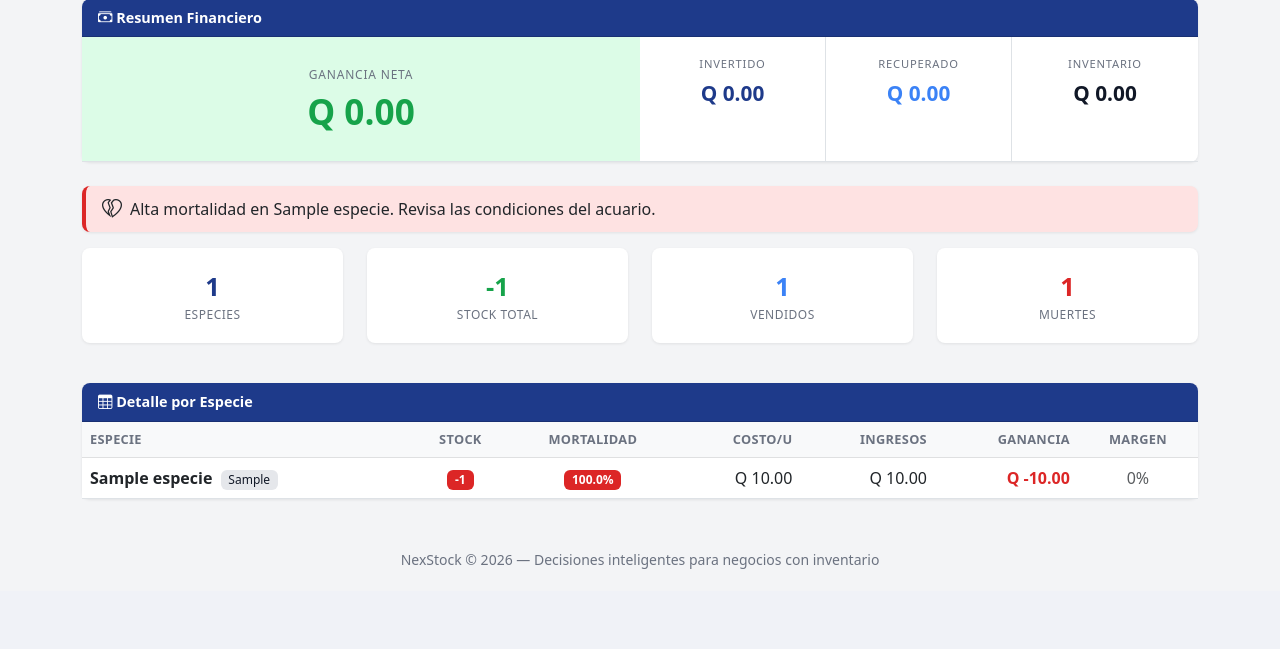
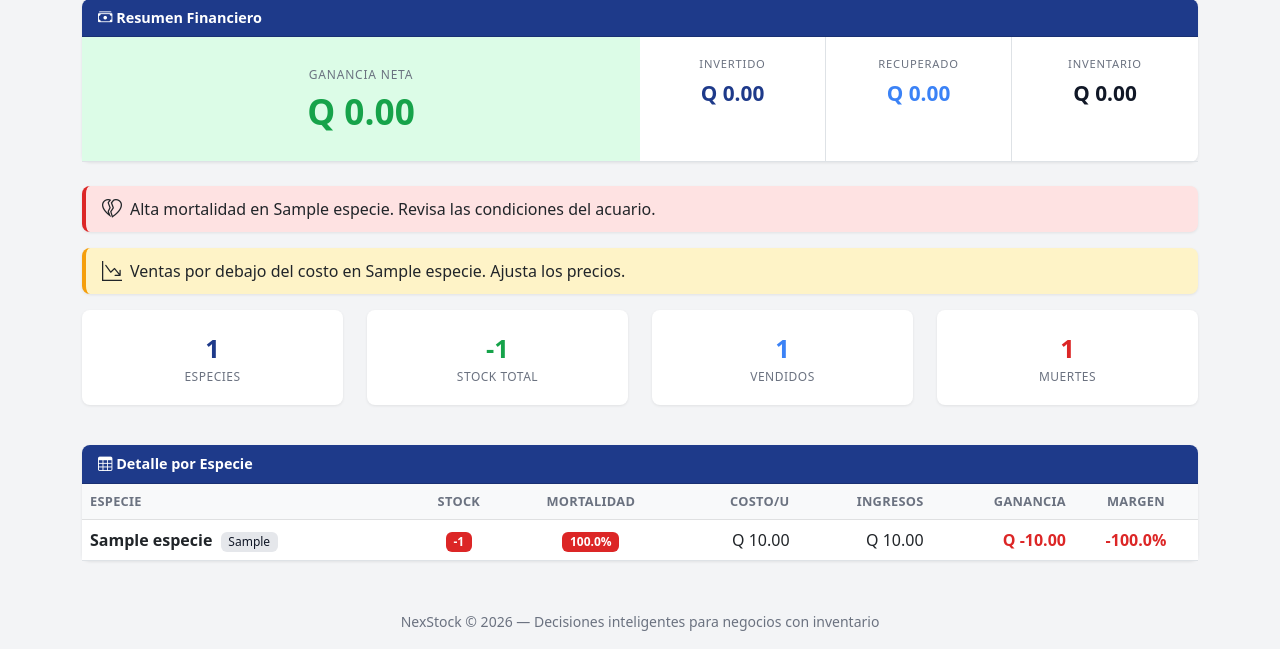
Before and after one commit to byronmiza-cgn/Nexstock, a Flask app: page / in a window 1280 px wide. Shown: the part 209-858 px from the top of the page. Before the commit the page ends 778 px from the top, so only its background shows below. Run offline with Flask 3, Linux system fonts and the light colour scheme; the visitor is signed in with stand-in values (Sample User, id 1); tables that the repository leaves empty hold one stand-in row (values such as "Sample post").

Commit message:
fix: margen now includes death costs, top3 colors match real profit sign

```diff
--- a/app.py
+++ b/app.py
@@ -159,7 +159,9 @@
     ganancia_real = ingreso_ventas - costo_de_vendidos - costo_de_muertos
 
     if total_vendido > 0 and costo_de_vendidos > 0:
-        margen = ((ingreso_ventas - costo_de_vendidos) / costo_de_vendidos) * 100
+        # Margen real: incluye el costo de las muertes para reflejar la rentabilidad total
+        costo_total_real = costo_de_vendidos + costo_de_muertos
+        margen = ((ingreso_ventas - costo_total_real) / costo_de_vendidos) * 100
     elif costo_total > 0 and unidades_vendibles <= 0:
         margen = -100.0
     else:
--- a/templates/dashboard.html
+++ b/templates/dashboard.html
@@ -132,10 +132,10 @@
                 <div class="p-3 text-center">
                     <div class="fs-5 fw-bold">{{ d.especie.nombre }}</div>
                     <span class="badge badge-cat mb-2">{{ d.especie.categoria }}</span>
-                    <div class="text-nex-success fs-4 fw-bold">{{ d.margen }}%</div>
+                    <div class="{% if d.ganancia_real >= 0 %}text-nex-success{% else %}text-nex-danger{% endif %} fs-4 fw-bold">{{ d.margen }}%</div>
                     <div class="text-muted small">margen</div>
                     <div class="mt-1 small">
-                        Ganancia: <strong class="text-nex-success">{{ formato_moneda(d.ganancia_real) }}</strong>
+                        Ganancia: <strong class="{% if d.ganancia_real >= 0 %}text-nex-success{% else %}text-nex-danger{% endif %}">{{ formato_moneda(d.ganancia_real) }}</strong>
                     </div>
                 </div>
             </div>
```
